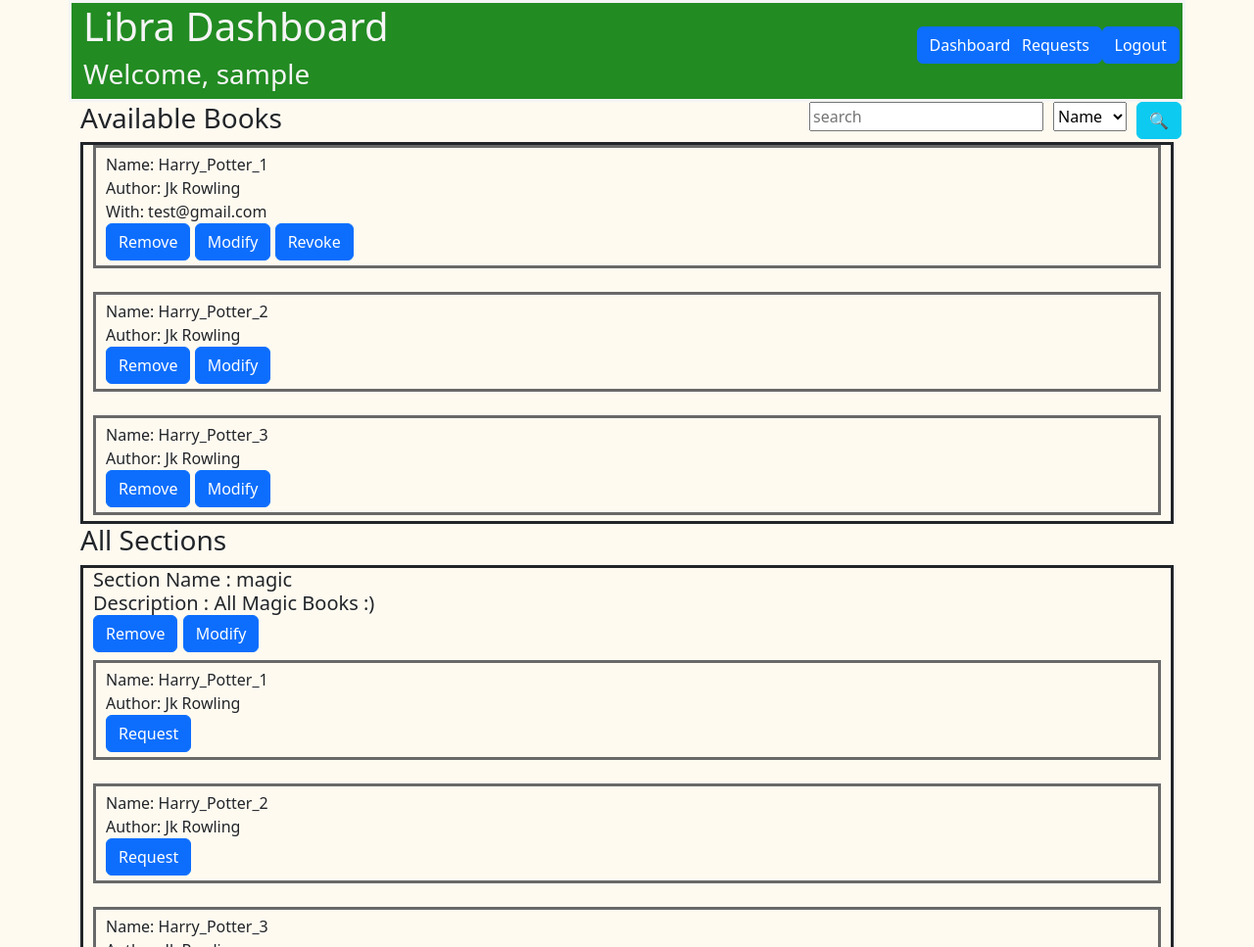
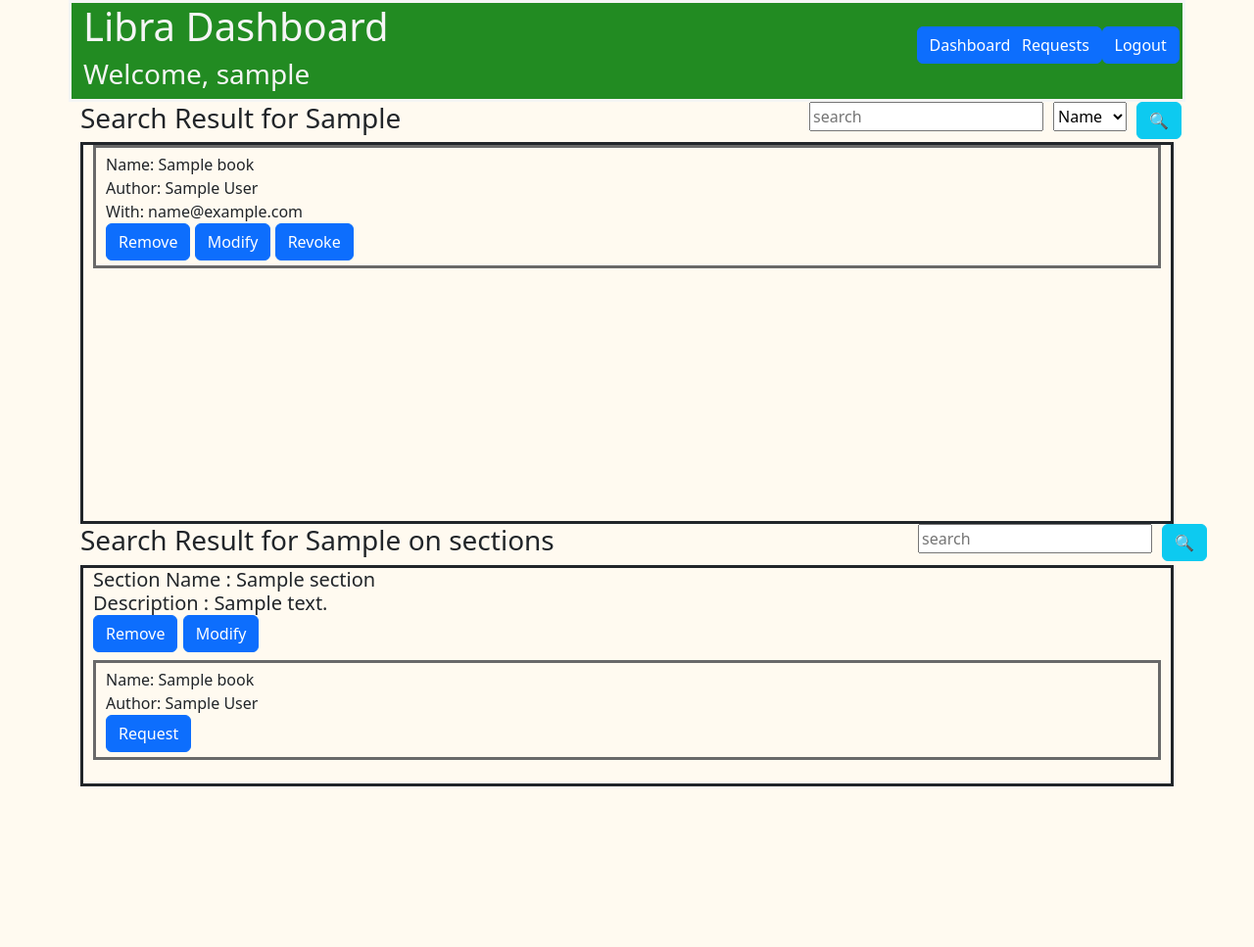
Before and after one commit to Shiva9361/Libra-main, a Flask app: template templates/librarian_dashboard.html in a window 1280 px wide. Shown: the whole page at 98% size. Run offline with Flask 3, Linux system fonts and the light colour scheme; the template is opened without the code that fills it: values that come from a table or form of the project are taken from there, most other values are stand-ins (such as "Sample title", 1, 10 or a date in 2020).

Commit message:
Added search

```diff
--- a/templates/librarian_base.html
+++ b/templates/librarian_base.html
@@ -10,7 +10,7 @@
     {% if dashboard %}
     <div class="col-1">
         <br>
-        <a href="/librarian/add" class = "btn btn-primary" role = "button">Add</a>
+        <a href="/librarian/add" class = "btn btn-primary" role = "button">Add(B/S)</a>
     </div>
     {% else %}
     <div class="col-1">
--- a/templates/librarian_dashboard.html
+++ b/templates/librarian_dashboard.html
@@ -3,12 +3,16 @@
 {% block content%}
 <div class="book_header">
     <h3 class="col-8">
+        {%if key_b%}
+        Search Result for {{key_b}}
+        {% else %}
         Available Books
+        {% endif %}
     </h3>
     <div class="col-2">
-        <form action="/user/home/search/books" method ="post">
+        <form action="/librarian/search/books" method ="post">
             <span class="inline">
-            <input class="form-label" type="search" placeholder="search" name="key"/>
+            <input class="form-label" type="search" placeholder="search" name="key" required/>
             <select class="form-label" required name="index">
                 <option value="1">Name</option>
                 <option value="2">Author</option>
@@ -34,9 +38,28 @@
     <br>
     {% endfor %}
 </div>
-<h3>
-    All Sections
-</h3>
+<div class="row">
+    <div class="col-9">
+        {% if key_s %}
+        <h3>
+            Search Result for {{key_s}} on sections
+        </h3>
+        {% else %}
+        <h3>
+            All Sections
+        </h3>
+        {% endif %}
+    </div>
+    <div class="col-2">
+        <form action="/librarian/search/sections" method ="post">
+            <span class="inline">
+            <input class="form-label" type="search" placeholder="search" name="key"/>
+            <input class="btn btn-info"type="submit" value="🔍"/>
+            </span>
+        </form>
+    </div>
+</div>
+
 <div class="all_sections">
     {% for section in sections %}
     {% if section.section_id!=0%}
```
Also changed, not shown: templates/librarian_requests.html (+6 -2 lines).
